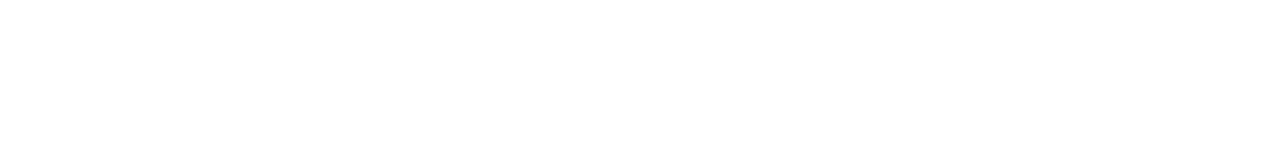
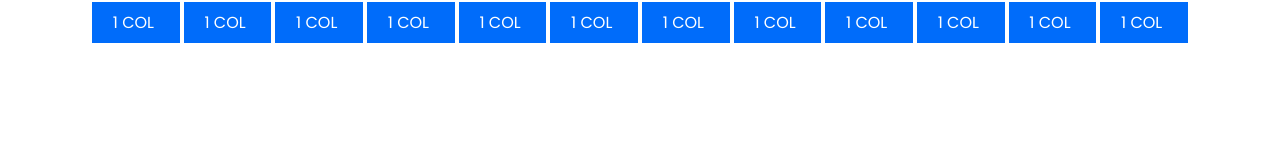
Before and after one commit to Paolo224/html-css-12bool, a plain HTML site: page index.html in a window 1280 px wide. Drawn offline with Linux system fonts and the light colour scheme.

Commit message:
Creazione della prima riga di colonne

```diff
--- a/css/style.css
+++ b/css/style.css
@@ -0,0 +1,15 @@
+*{
+    margin: 0;
+    padding: 0;
+    box-sizing: border-box;
+}
+
+body{
+    color: white;
+    font-family: 'Poppins', sans-serif;
+}
+
+.container{
+    max-width: 1100px;
+    margin: 0 auto;
+}
--- a/index.html
+++ b/index.html
@@ -6,12 +6,50 @@
         <meta name="viewport" content="width=device-width, initial-scale=1.0">
         <link rel="stylesheet" href="./css/12boolFlex.css">
         <link rel="stylesheet" href="./css/style.css">
+        <link href="https://fonts.googleapis.com/css2?family=Poppins:wght@300;400;500;600;700&display=swap" rel="stylesheet">
         <title>12Bool</title>
     </head>
     <body>
 
-        <main>
-
+        <main class="container">
+            <div class="row">
+                <div class="col-1">
+                    1 COL
+                </div>
+                <div class="col-1">
+                    1 COL
+                </div>
+                <div class="col-1">
+                    1 COL
+                </div>
+                <div class="col-1">
+                    1 COL
+                </div>
+                <div class="col-1">
+                    1 COL
+                </div>
+                <div class="col-1">
+                    1 COL
+                </div>
+                <div class="col-1">
+                    1 COL
+                </div>
+                <div class="col-1">
+                    1 COL
+                </div>
+                <div class="col-1">
+                    1 COL
+                </div>
+                <div class="col-1">
+                    1 COL
+                </div>
+                <div class="col-1">
+                    1 COL
+                </div>
+                <div class="col-1">
+                    1 COL
+                </div>
+            </div>
         </main>
 
     </body>
```
